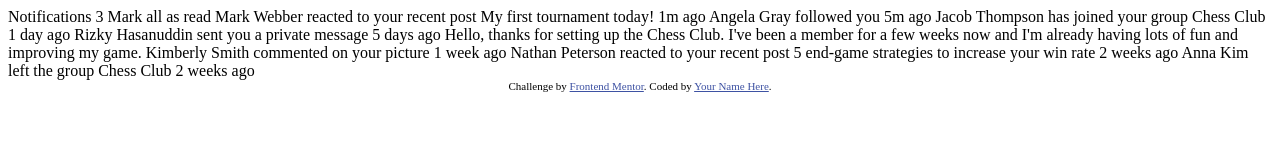
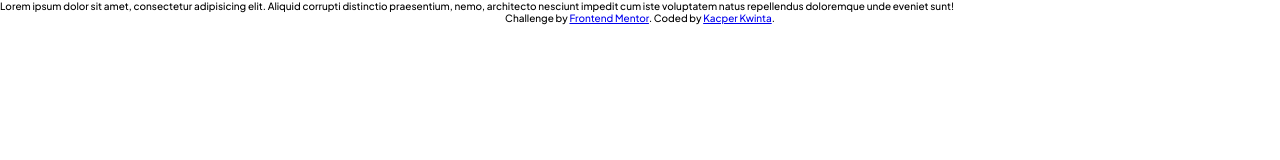
Before and after one commit to kacperkwinta/Notifications-page, a plain HTML site: page index.html in a window 1280 px wide. Drawn offline with Linux system fonts and the light colour scheme.

Commit message:
🎨 basic styles applied && css reset && font

```diff
--- a/index.html
+++ b/index.html
@@ -1,51 +1,51 @@
 <!DOCTYPE html>
 <html lang="en">
-<head>
-  <meta charset="UTF-8">
-  <meta name="viewport" content="width=device-width, initial-scale=1.0"> <!-- displays site properly based on user's device -->
+	<head>
+		<meta charset="UTF-8" />
+		<meta name="viewport" content="width=device-width, initial-scale=1.0" />
+		<link
+			rel="icon"
+			type="image/png"
+			sizes="32x32"
+			href="./assets/images/favicon-32x32.png"
+		/>
+		<title>Frontend Mentor | Notifications page</title>
+		<!-- google fonts -->
+		<link rel="preconnect" href="https://fonts.googleapis.com" />
+		<link rel="preconnect" href="https://fonts.gstatic.com" crossorigin />
+		<link
+			href="https://fonts.googleapis.com/css2?family=Plus+Jakarta+Sans:wght@500;800&display=swap"
+			rel="stylesheet"
+		/>
+		<!-- css -->
+		<link rel="stylesheet" href="css/style.css" />
+	</head>
+	<body>
+		<!-- Notifications 3 Mark all as read Mark Webber reacted to your recent post My
+		first tournament today! 1m ago Angela Gray followed you 5m ago Jacob
+		Thompson has joined your group Chess Club 1 day ago Rizky Hasanuddin sent
+		you a private message 5 days ago Hello, thanks for setting up the Chess
+		Club. I've been a member for a few weeks now and I'm already having lots of
+		fun and improving my game. Kimberly Smith commented on your picture 1 week
+		ago Nathan Peterson reacted to your recent post 5 end-game strategies to
+		increase your win rate 2 weeks ago Anna Kim left the group Chess Club 2
+		weeks ago -->
 
-  <link rel="icon" type="image/png" sizes="32x32" href="./assets/images/favicon-32x32.png">
+		<main>
+			<div class="notifications-box">
+				Lorem ipsum dolor sit amet, consectetur adipisicing elit. Aliquid
+				corrupti distinctio praesentium, nemo, architecto nesciunt impedit cum
+				iste voluptatem natus repellendus doloremque unde eveniet sunt!
+			</div>
+		</main>
 
-  <title>Frontend Mentor | Notifications page</title>
-
-  <!-- Feel free to remove these styles or customise in your own stylesheet 👍 -->
-  <style>
-    .attribution { font-size: 11px; text-align: center; }
-    .attribution a { color: hsl(228, 45%, 44%); }
-  </style>
-</head>
-<body>
-
-  Notifications 3
-
-  Mark all as read
-
-  Mark Webber reacted to your recent post My first tournament today!
-  1m ago
-
-  Angela Gray followed you
-  5m ago
-
-  Jacob Thompson has joined your group Chess Club
-  1 day ago
-
-  Rizky Hasanuddin sent you a private message
-  5 days ago
-  Hello, thanks for setting up the Chess Club. I've been a member for a few weeks now and
-  I'm already having lots of fun and improving my game.
-
-  Kimberly Smith commented on your picture
-  1 week ago
-
-  Nathan Peterson reacted to your recent post 5 end-game strategies to increase your win rate
-  2 weeks ago
-
-  Anna Kim left the group Chess Club
-  2 weeks ago
-
-  <div class="attribution">
-    Challenge by <a href="https://www.frontendmentor.io?ref=challenge" target="_blank">Frontend Mentor</a>.
-    Coded by <a href="#">Your Name Here</a>.
-  </div>
-</body>
+		<footer class="attribution">
+			Challenge by
+			<a href="https://www.frontendmentor.io?ref=challenge" target="_blank"
+				>Frontend Mentor</a
+			>. Coded by
+			<a href="https://github.com/kacperkwinta" target="_blank">Kacper Kwinta</a
+			>.
+		</footer>
+	</body>
 </html>
--- /dev/null
+++ b/scss/style.scss
@@ -0,0 +1,27 @@
+////////////////////////////////
+// COLORS
+$color-primary-1: hsl(1, 90%, 64%);
+$color-primary-2: hsl(219, 85%, 26%);
+
+$color-neutral-1: hsl(0, 0%, 100%);
+$color-neutral-2: hsl(210, 60%, 98%);
+$color-neutral-3: hsl(211, 68%, 94%);
+$color-neutral-4: hsl(205, 33%, 90%);
+$color-neutral-5: hsl(219, 14%, 63%);
+$color-neutral-6: hsl(219, 12%, 42%);
+$color-neutral-7: hsl(224, 21%, 14%);
+
+* {
+	padding: 0;
+	margin: 0;
+	box-sizing: border-box;
+}
+
+html {
+	font-size: 62.5%;
+	font-family: "Plus Jakarta Sans", sans-serif;
+}
+
+footer {
+	text-align: center;
+}
```
Also changed, not shown: assets/fonts/PlusJakartaSans-VariableFont_wght.ttf (deleted), assets/fonts/README.txt (deleted), assets/fonts/static/PlusJakartaSans-ExtraBold.ttf (deleted), assets/fonts/static/PlusJakartaSans-Medium.ttf (deleted), css/style.css (added).
